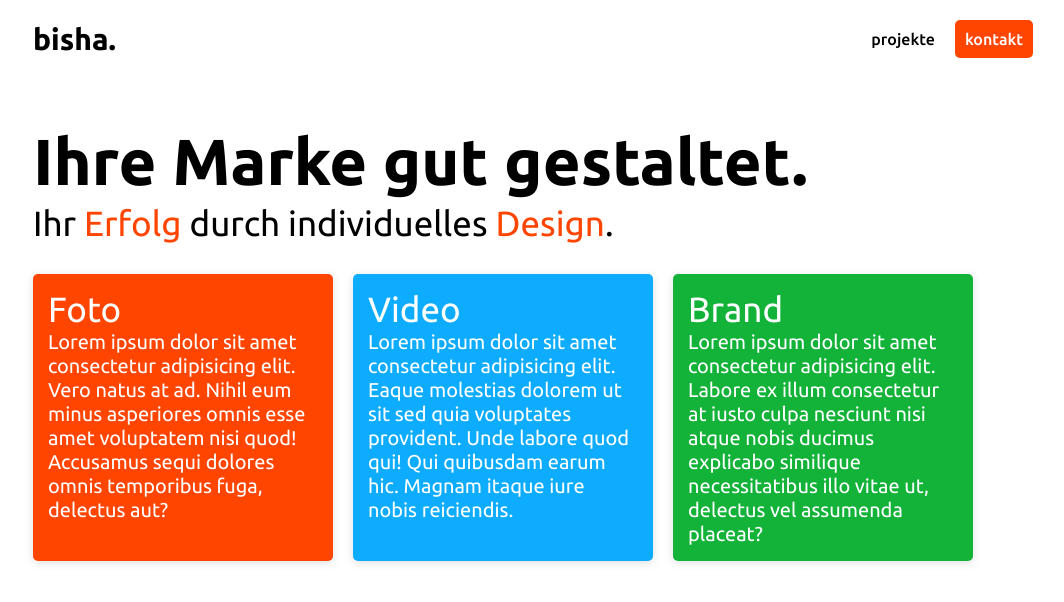
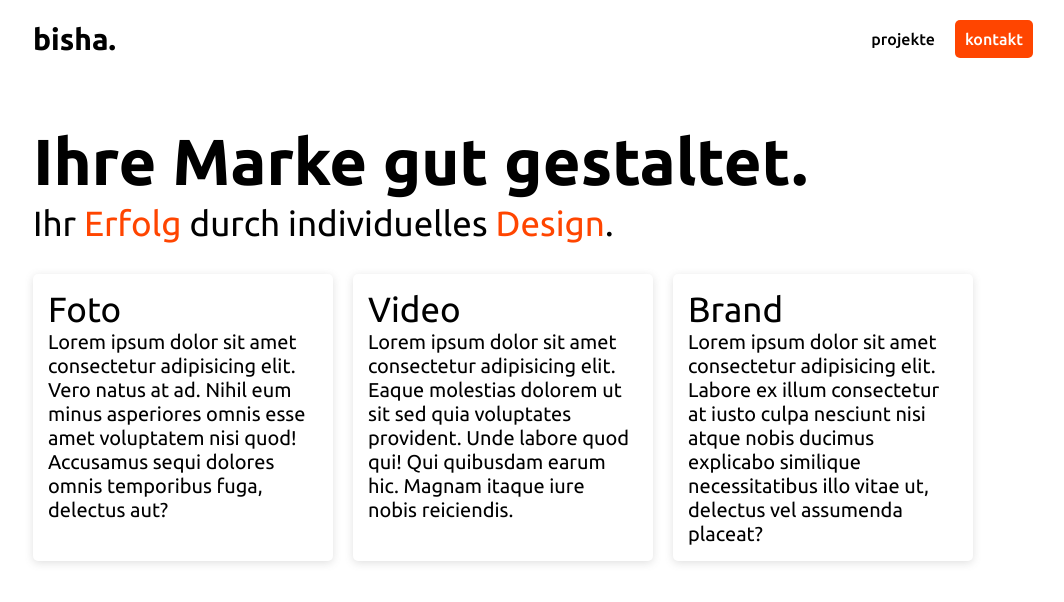
Before and after one commit to zerokater/bisha, a SvelteKit app: page / in a window 1280 px wide. Shown: the top 602 px of the page, without its empty margins (107-1171 px from the left). Built offline with nearby package versions, Linux system fonts and the light colour scheme.

Commit message:
nocolorbox

```diff
--- a/src/routes/+page.svelte
+++ b/src/routes/+page.svelte
@@ -63,22 +63,9 @@ main {
 
 .leistungen-box {
   width: 300px;
-  color: white;
   box-shadow: rgba(99, 99, 99, 0.2) 0px 2px 8px 0px;
   padding: 1.5rem;
   border-radius: 0.5rem;
-}
-
-.leistungen-box:nth-child(1) {
-  background-color: orangered;
-}
-
-.leistungen-box:nth-child(2) {
-  background-color: #0DACFF;
-}
-
-.leistungen-box:nth-child(3) {
-  background-color: #12B338;
 }
 
 @media only screen and (max-width: 700px) {
```
